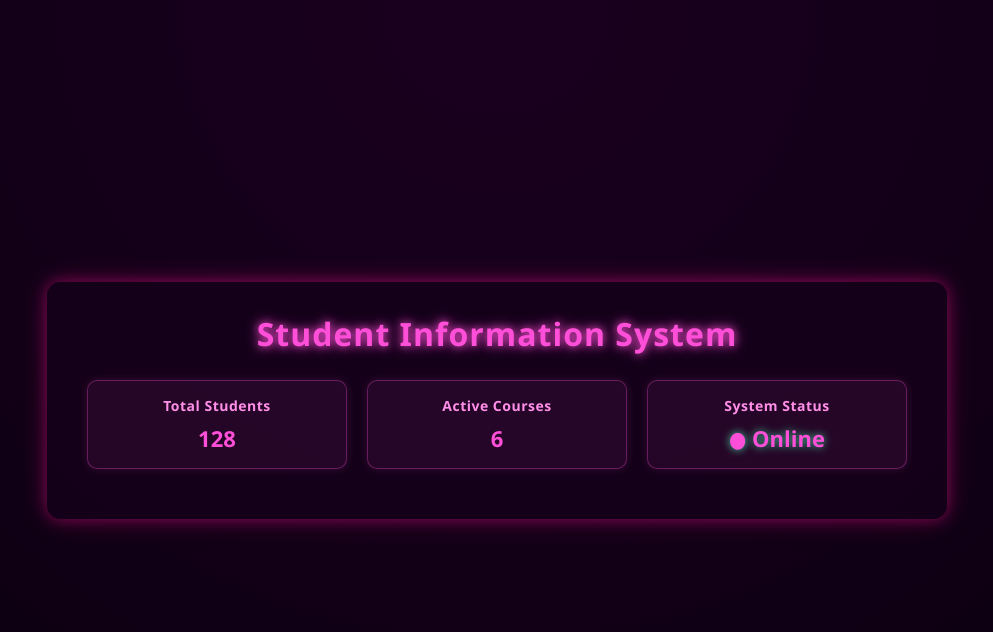
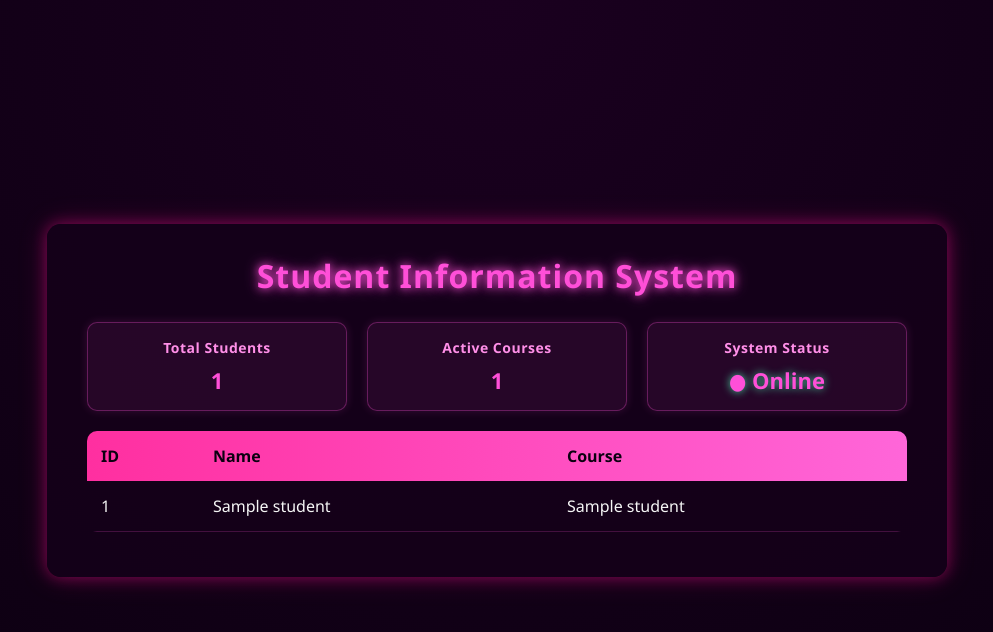
Before and after one commit to issye/CCS6344-Assignment2-Group01, a Flask app: template app/templates/index.html in a window 1280 px wide. Shown: the top 632 px of the page, without its empty margins (143-1136 px from the left). Run offline with Flask 3, Linux system fonts and the light colour scheme; the template is opened without the code that fills it: most values are stand-ins (such as "Sample title", 1, 10 or a date in 2020).

Commit message:
Tasneem: Added ec2.tf, updated index.html with students table + CSS, fixed security.tf VPC references, added README instructions for Flask and Terraform

```diff
--- a/app/app.py
+++ b/app/app.py
@@ -5,11 +5,12 @@ import os
 app = Flask(__name__)
 
 db_config = {
-    "host": os.environ.get("DB_HOST", "localhost"),
-    "user": os.environ.get("DB_USER", "root"),
-    "password": os.environ.get("DB_PASSWORD", "password"),
-    "database": os.environ.get("DB_NAME", "studentdb")
+    "host": "localhost",
+    "user": "root",
+    "password": "password123",
+    "database": "studentdb"
 }
+
 
 @app.route("/")
 def index():
--- a/app/templates/index.html
+++ b/app/templates/index.html
@@ -5,7 +5,7 @@
     <title>Student Records</title>
 
     <!-- Link external CSS -->
-    <link rel="stylesheet" href="style.css">
+    <link rel="stylesheet" href="{{ url_for('static', filename='style.css') }}">
 </head>
 <body>
 
@@ -15,12 +15,12 @@
         <div class="system-info">
     <div class="info-box">
         <h3>Total Students</h3>
-        <p>128</p>
+        <p>{{ students|length }}</p>
     </div>
 
     <div class="info-box">
         <h3>Active Courses</h3>
-        <p>6</p>
+        <p>{{ students|map(attribute='1')|unique|list|length }}</p>
     </div>
 
     <div class="info-box">
@@ -29,6 +29,25 @@
     </div>
 </div>
 
+<table>
+    <thead>
+        <tr>
+            <th>ID</th>
+            <th>Name</th>
+            <th>Course</th>
+        </tr>
+    </thead>
+    <tbody>
+        {% for student in students %}
+        <tr>
+            <td>{{ student[0] }}</td>
+            <td>{{ student[1] }}</td>
+            <td>{{ student[2] }}</td>
+        </tr>
+        {% endfor %}
+    </tbody>
+</table>
+
 <p class="disclaimer">
 </p>
 
```
Also changed, not shown: README_Tasneem.md (added), app/static/style.css (renamed from app/templates/style.css), database/init.sql (renamed from app/templates/init.sql), 3 other files.
